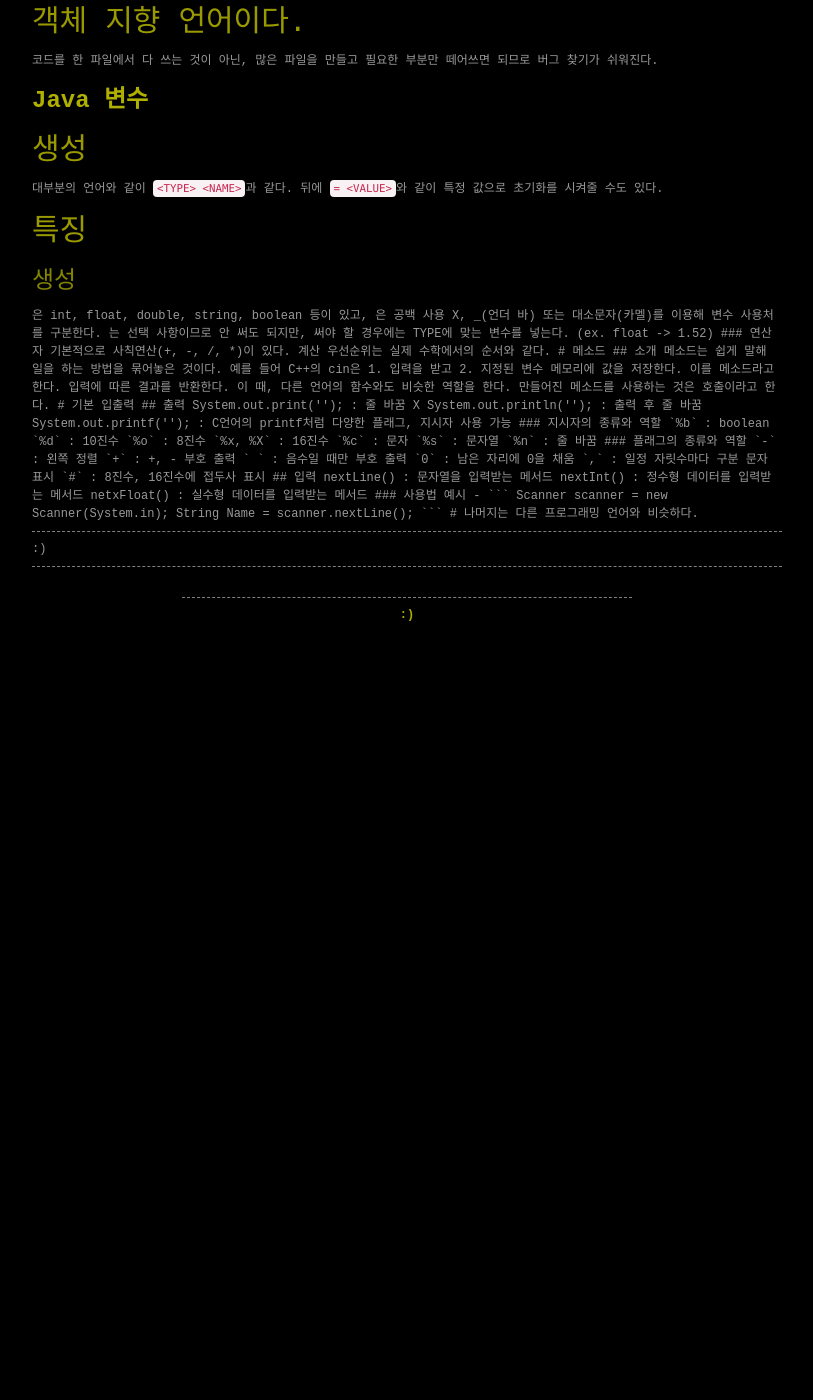
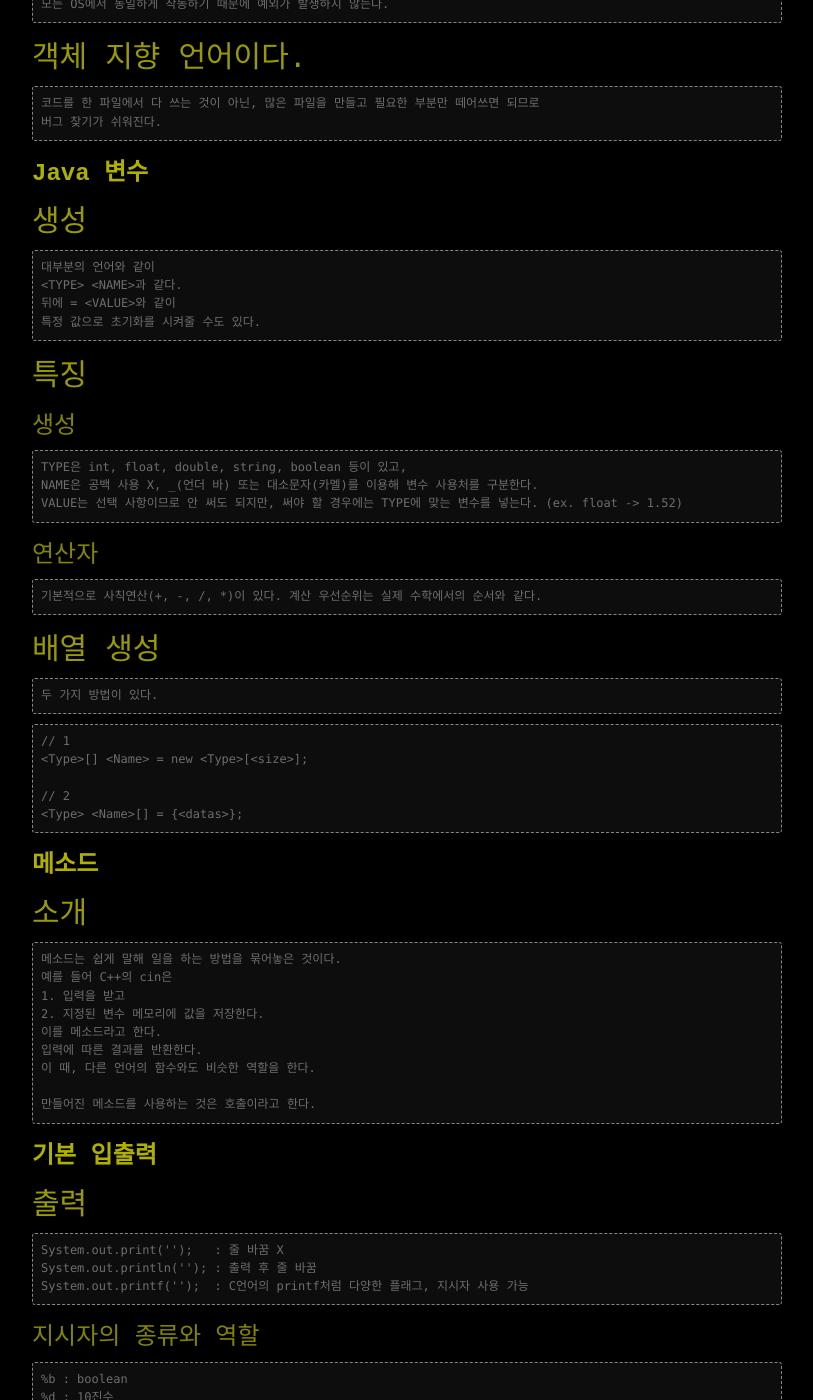
Before and after one commit to YTlaw80/blog, a Jekyll site: the page built from _posts/2024/2024-06-23-JavaTutorial.md, in a window 1280 px wide and 1400 px high, scrolled down 510 px. Shown: the whole window, without its empty margins (233-1046 px from the left). Built offline with Jekyll 4.4.1, drawn with Linux system fonts in a browser that asks for light colours; comment, search, counter and statistics services are not loaded; before the commit the page ends 1147 px from its top, so only the background shows below that; some of the changed text lies outside the part shown.

Commit message:
JavaTuto

````diff
--- a/_posts/2024/2024-06-23-JavaTutorial.md
+++ b/_posts/2024/2024-06-23-JavaTutorial.md
@@ -9,34 +9,58 @@ tags:
 ---
 # Java는?
 ## 많이 쓰이는 언어이다.
-2020년 1월 기준 가장 많이 쓰는 언어 1위로,
-많은 사람이 쓰는 만큼 정보 구하기도 쉽다는 장점이 있다.
+```text
+2020년 1월 기준 가장 많이 쓰는 언어 1위로, 많은 사람이 쓰는 만큼 정보 구하기도 쉽다는 장점이 있다.
+```
 
 ## 멀티 플랫폼 언어이다.
+```text
 모든 OS에서 동일하게 작동하기 때문에 예외가 발생하지 않는다.
+```
 
 ## 객체 지향 언어이다.
+```text
 코드를 한 파일에서 다 쓰는 것이 아닌, 많은 파일을 만들고 필요한 부분만 떼어쓰면 되므로
 버그 찾기가 쉬워진다.
+```
 
 # Java 변수
 ## 생성
+```text
 대부분의 언어와 같이
-`<TYPE> <NAME>`과 같다.
-뒤에 `= <VALUE>`와 같이
+<TYPE> <NAME>과 같다.
+뒤에 = <VALUE>와 같이
 특정 값으로 초기화를 시켜줄 수도 있다.
+```
 
 ## 특징
 ### 생성
-<TYPE>은 int, float, double, string, boolean 등이 있고,
-<NAME>은 공백 사용 X, _(언더 바) 또는 대소문자(카멜)를 이용해 변수 사용처를 구분한다.
-<VALUE>는 선택 사항이므로 안 써도 되지만, 써야 할 경우에는 TYPE에 맞는 변수를 넣는다. (ex. float -> 1.52)
+```text
+TYPE은 int, float, double, string, boolean 등이 있고,
+NAME은 공백 사용 X, _(언더 바) 또는 대소문자(카멜)를 이용해 변수 사용처를 구분한다.
+VALUE는 선택 사항이므로 안 써도 되지만, 써야 할 경우에는 TYPE에 맞는 변수를 넣는다. (ex. float -> 1.52)
+```
 
 ### 연산자
+```text
 기본적으로 사칙연산(+, -, /, *)이 있다. 계산 우선순위는 실제 수학에서의 순서와 같다.
+```
+
+## 배열 생성
+```text
+두 가지 방법이 있다.
+```
+```Java
+// 1
+<Type>[] <Name> = new <Type>[<size>];
+
+// 2
+<Type> <Name>[] = {<datas>};
+```
 
 # 메소드
 ## 소개
+```text
 메소드는 쉽게 말해 일을 하는 방법을 묶어놓은 것이다.
 예를 들어 C++의 cin은
 1. 입력을 받고
@@ -46,39 +70,49 @@ tags:
 이 때, 다른 언어의 함수와도 비슷한 역할을 한다.
 
 만들어진 메소드를 사용하는 것은 호출이라고 한다.
+```
 
 # 기본 입출력
 ## 출력
+```text
 System.out.print('');   : 줄 바꿈 X
 System.out.println(''); : 출력 후 줄 바꿈
 System.out.printf('');  : C언어의 printf처럼 다양한 플래그, 지시자 사용 가능
+```
+
 ### 지시자의 종류와 역할
-`%b` : boolean
-`%d` : 10진수
-`%o` : 8진수
-`%x, %X` : 16진수
-`%c` : 문자
-`%s` : 문자열
-`%n` : 줄 바꿈
+```text
+%b : boolean
+%d : 10진수
+%o : 8진수
+%x, %X` : 16진수
+%c : 문자
+%s : 문자열
+%n : 줄 바꿈
+```
 
 ### 플래그의 종류와 역할
-`-` : 왼쪽 정렬
-`+` : +, - 부호 출력
-` ` : 음수일 때만 부호 출력
-`0` : 남은 자리에 0을 채움
-`,` : 일정 자릿수마다 구분 문자 표시
-`#` : 8진수, 16진수에 접두사 표시
+```text
+- : 왼쪽 정렬
++ : +, - 부호 출력
+  : (공백) 음수일 때만 부호 출력
+0 : 남은 자리에 0을 채움
+, : 일정 자릿수마다 구분 문자 표시
+# : 8진수, 16진수에 접두사 표시
+```
 
 ## 입력
+```text
 nextLine()  : 문자열을 입력받는 메서드
 nextInt()   : 정수형 데이터를 입력받는 메서드
 netxFloat() : 실수형 데이터를 입력받는 메서드
+```
 
 ### 사용법
 예시 -
-```
-Scanner scanner = new Scanner(System.in);
+```java
+Scanner scn = new Scanner(System.in);
 String Name = scanner.nextLine();
 ```
 
-# 나머지는 다른 프로그래밍 언어와 비슷하다.
+## 나머지는 다른 프로그래밍 언어와 비슷하다.
````
